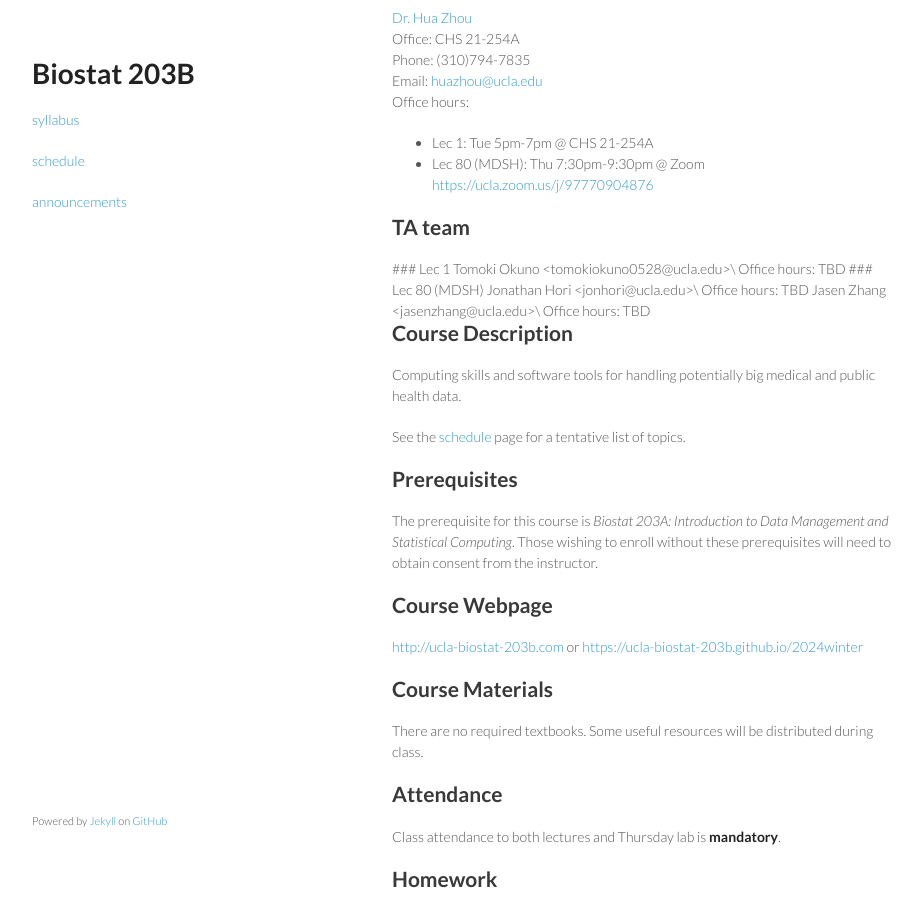
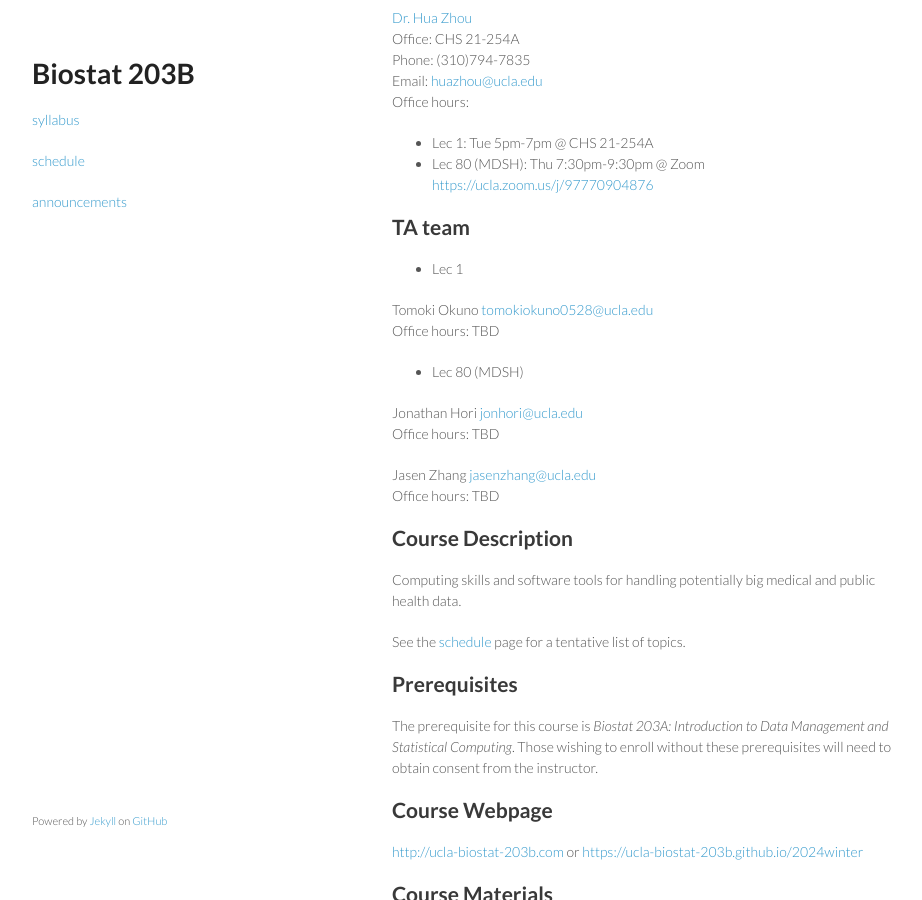
Before and after one commit to ucla-biostat-203b/2024winter, a Jekyll site: the page built from syllabus/syllabus.md, in a window 1280 px wide and 900 px high, scrolled down 832 px. Shown: the whole window, without its empty margins (178-1100 px from the left). Built offline with Jekyll 4.4.1, drawn with Linux system fonts in a browser that asks for light colours.

Commit message:
panel tabset does not work for Markdown

```diff
--- a/syllabus/syllabus.md
+++ b/syllabus/syllabus.md
@@ -43,22 +43,18 @@ Office hours:
 
 ## TA team
 
-<div class="panel-tabset">
-
-### Lec 1
+- Lec 1
 
 Tomoki Okuno <tomokiokuno0528@ucla.edu>\
 Office hours: TBD
 
-### Lec 80 (MDSH)
+- Lec 80 (MDSH)
 
 Jonathan Hori <jonhori@ucla.edu>\
 Office hours: TBD
 
 Jasen Zhang <jasenzhang@ucla.edu>\
 Office hours: TBD
-
-</div>
 
 ## Course Description
 
```
